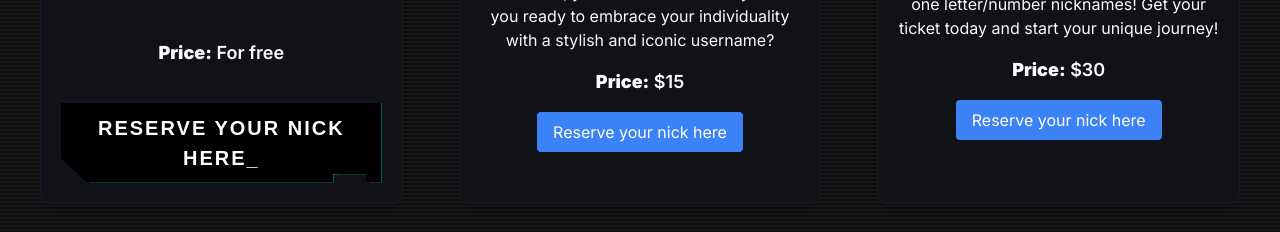
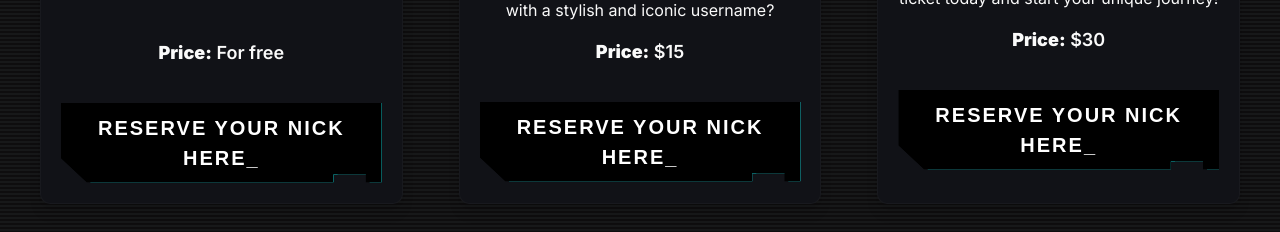
Before and after one commit to ArcadeW/cybertankz, a Next.js app: page / in a window 1280 px wide. Shown: the part 1085-1317 px from the top of the page. Built offline with nearby package versions, Linux system fonts and the light colour scheme; a web font is replaced by a local one.

Commit message:
Update page.tsx

```diff
--- a/src/app/page.tsx
+++ b/src/app/page.tsx
@@ -40,7 +40,7 @@ export default function Home() {
             <strong>Price:</strong> For free
           </p>
           <div className="flex flex-col items-center justify-center gap-2 pt-5">
-          <a href="https://discord.gg/pkCbWeuybb" target="_blank" rel="noopener noreferrer">
+          <a href="https://www.cybertankzforum.com/register/" target="_blank" rel="noopener noreferrer">
             <button className="cybr-btn w-fit h-13">
               Reserve your nick here
             <span aria-hidden="true">_</span>
@@ -64,12 +64,15 @@ export default function Home() {
           <p className="text-center text-lg font-semibold mb-4">
             <strong>Price:</strong> $15
           </p>
-          <a
-            href="https://buy.stripe.com/5kA9DF4NE6bYe3edQV"
-            className="reserve-btn px-4 py-2 bg-blue-500 text-white rounded hover:bg-blue-700"
-          >
-            Reserve your nick here
+          <div className="flex flex-col items-center justify-center gap-2 pt-5">
+          <a href="https://buy.stripe.com/5kA9DF4NE6bYe3edQV" target="_blank" rel="noopener noreferrer">
+            <button className="cybr-btn w-fit h-13">
+              Reserve your nick here
+            <span aria-hidden="true">_</span>
+            <span aria-hidden="true" className="cybr-btn__glitch">Reserve your nick here</span>
+          </button>
           </a>
+          </div>
         </div>
 
         {/* Elite Nickname Box */}
@@ -86,12 +89,15 @@ export default function Home() {
           <p className="text-center text-lg font-semibold mb-4">
             <strong>Price:</strong> $30
           </p>
-          <a
-            href="https://buy.stripe.com/fZecPRcg61VI3oAcMS"
-            className="reserve-btn px-4 py-2 bg-blue-500 text-white rounded hover:bg-blue-700"
-          >
-            Reserve your nick here
+         <div className="flex flex-col items-center justify-center gap-2 pt-5">
+          <a href="https://buy.stripe.com/fZecPRcg61VI3oAcMS" target="_blank" rel="noopener noreferrer">
+            <button className="cybr-btn w-fit h-13">
+              Reserve your nick here
+            <span aria-hidden="true">_</span>
+            <span aria-hidden="true" className="cybr-btn__glitch">Reserve your nick here</span>
+          </button>
           </a>
+          </div>
         </div>
       </div>
     </main>
```
